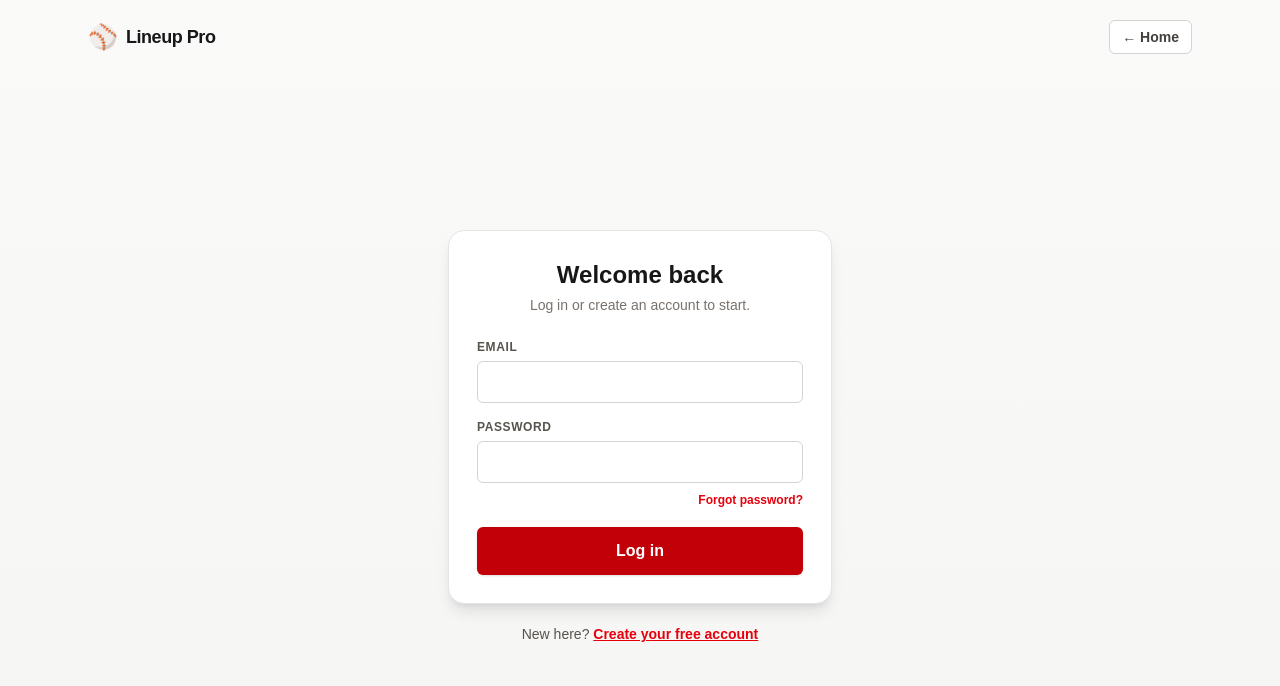
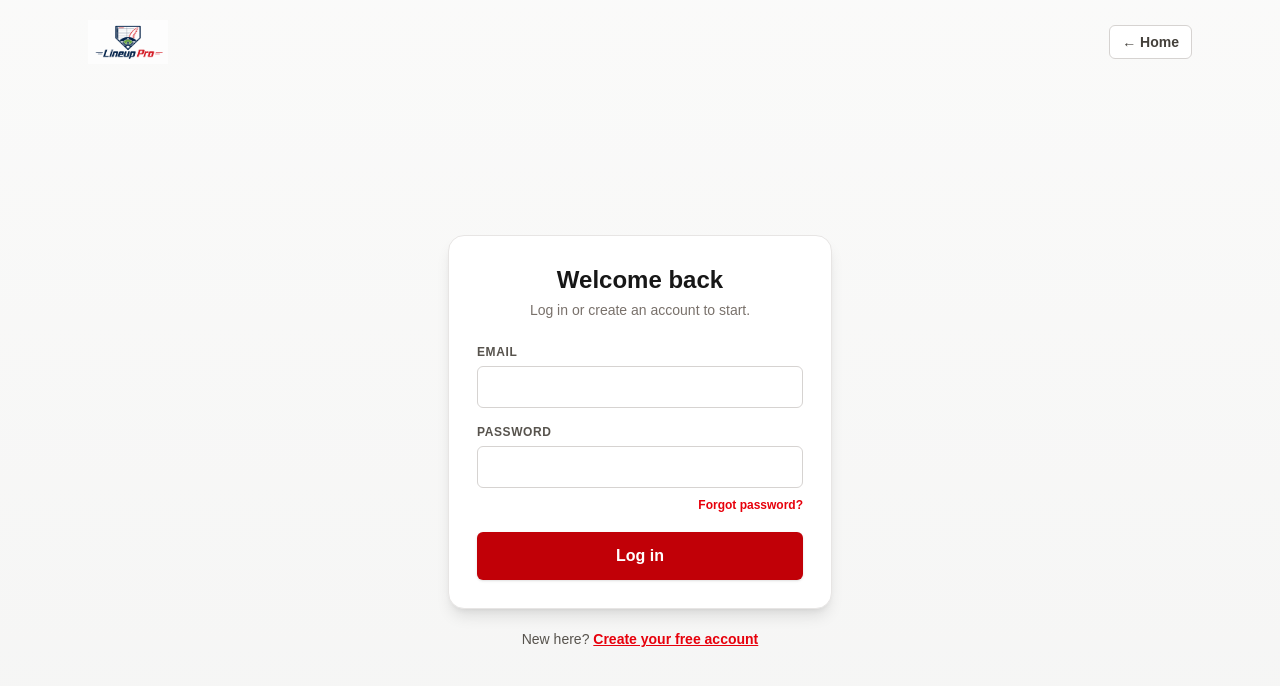
Before and after one commit to westy725116/baseball-lineup-pro, a Next.js app: page /login in a window 1280 px wide. Shown: the top 686 px of the page. Built offline with nearby package versions, Linux system fonts and the light colour scheme.

Commit message:
Wire Lineup Pro logo into all page headers + footer (replaces emoji + text)

```diff
--- a/src/app/forgot-password/page.tsx
+++ b/src/app/forgot-password/page.tsx
@@ -1,4 +1,5 @@
 import Link from "next/link";
+import Logo from "@/components/Logo";
 import { requestPasswordReset } from "./actions";
 
 type SearchParams = Promise<{ error?: string; message?: string }>;
@@ -14,8 +15,7 @@ export default async function ForgotPasswordPage({
     <div className="min-h-screen bg-gradient-to-b from-stone-50 to-stone-100 flex flex-col">
       <nav className="max-w-6xl w-full mx-auto px-4 sm:px-6 py-5 flex items-center justify-between">
         <Link href="/" className="flex items-center gap-2">
-          <span className="text-2xl">⚾</span>
-          <span className="font-bold text-lg tracking-tight">Lineup Pro</span>
+          <Logo height={44} />
         </Link>
         <Link
           href="/login"
--- a/src/app/games/page.tsx
+++ b/src/app/games/page.tsx
@@ -7,6 +7,7 @@ import { syncSubscriptionFromStripe, isPro, subStatusLabel } from "@/lib/subscri
 import { isAdmin } from "@/lib/admin";
 import { listTeamsAndEnsureDefault, pickActiveTeam } from "@/lib/teams";
 import GcScheduleWidget from "@/components/GcScheduleWidget";
+import Logo from "@/components/Logo";
 
 type SearchParams = Promise<{ team?: string }>;
 
@@ -45,7 +46,9 @@ export default async function GamesPage({
   return (
     <div className="max-w-3xl mx-auto p-4 sm:p-6 w-full">
       <header className="flex items-center justify-between mb-6 flex-wrap gap-2">
-        <h1 className="text-2xl font-bold">⚾ Lineup Pro</h1>
+        <Link href="/games">
+          <Logo height={44} />
+        </Link>
         <div className="flex items-center gap-2 text-sm">
           <span className="text-stone-500 hidden sm:inline">{user.email}</span>
           {admin && (
--- a/src/app/login/page.tsx
+++ b/src/app/login/page.tsx
@@ -1,4 +1,5 @@
 import Link from "next/link";
+import Logo from "@/components/Logo";
 import { login } from "./actions";
 
 type SearchParams = Promise<{ error?: string; message?: string }>;
@@ -14,8 +15,7 @@ export default async function LoginPage({
     <div className="min-h-screen bg-gradient-to-b from-stone-50 to-stone-100 flex flex-col">
       <nav className="max-w-6xl w-full mx-auto px-4 sm:px-6 py-5 flex items-center justify-between">
         <Link href="/" className="flex items-center gap-2">
-          <span className="text-2xl">⚾</span>
-          <span className="font-bold text-lg tracking-tight">Lineup Pro</span>
+          <Logo height={44} />
         </Link>
         <Link
           href="/"
--- a/src/app/page.tsx
+++ b/src/app/page.tsx
@@ -1,6 +1,7 @@
 import { createClient } from "@/lib/supabase/server";
 import Link from "next/link";
 import { redirect } from "next/navigation";
+import Logo from "@/components/Logo";
 
 export default async function HomePage() {
   const supabase = await createClient();
@@ -13,10 +14,7 @@ export default async function HomePage() {
     <div className="min-h-screen bg-gradient-to-b from-stone-50 to-stone-100">
       {/* Top nav */}
       <nav className="max-w-6xl mx-auto px-4 sm:px-6 py-5 flex items-center justify-between">
-        <div className="flex items-center gap-2">
-          <span className="text-2xl">⚾</span>
-          <span className="font-bold text-lg tracking-tight">Lineup Pro</span>
-        </div>
+        <Logo height={48} />
         <div className="flex items-center gap-2">
           <Link
             href="/login"
@@ -263,7 +261,10 @@ export default async function HomePage() {
       {/* Footer */}
       <footer className="border-t border-stone-200 py-8">
         <div className="max-w-6xl mx-auto px-4 sm:px-6 flex items-center justify-between text-sm text-stone-500 flex-wrap gap-3">
-          <div>⚾ Lineup Pro · © {new Date().getFullYear()}</div>
+          <div className="flex items-center gap-3">
+            <Logo height={28} />
+            <span>· © {new Date().getFullYear()}</span>
+          </div>
           <div className="flex items-center gap-4">
             <Link href="/terms" className="hover:text-stone-800">
               Terms
--- a/src/app/privacy/page.tsx
+++ b/src/app/privacy/page.tsx
@@ -1,4 +1,5 @@
 import Link from "next/link";
+import Logo from "@/components/Logo";
 
 export const metadata = {
   title: "Privacy Policy · Lineup Pro",
@@ -11,8 +12,7 @@ export default function PrivacyPage() {
     <div className="min-h-screen bg-stone-50">
       <nav className="max-w-3xl mx-auto px-4 sm:px-6 py-5 flex items-center justify-between">
         <Link href="/" className="flex items-center gap-2">
-          <span className="text-2xl">⚾</span>
-          <span className="font-bold text-lg tracking-tight">Lineup Pro</span>
+          <Logo height={44} />
         </Link>
         <Link
           href="/"
--- a/src/app/reset-password/page.tsx
+++ b/src/app/reset-password/page.tsx
@@ -1,4 +1,5 @@
 import Link from "next/link";
+import Logo from "@/components/Logo";
 import { redirect } from "next/navigation";
 import { createClient } from "@/lib/supabase/server";
 import { setNewPassword } from "./actions";
@@ -23,8 +24,7 @@ export default async function ResetPasswordPage({
     <div className="min-h-screen bg-gradient-to-b from-stone-50 to-stone-100 flex flex-col">
       <nav className="max-w-6xl w-full mx-auto px-4 sm:px-6 py-5 flex items-center justify-between">
         <Link href="/" className="flex items-center gap-2">
-          <span className="text-2xl">⚾</span>
-          <span className="font-bold text-lg tracking-tight">Lineup Pro</span>
+          <Logo height={44} />
         </Link>
       </nav>
 
--- a/src/app/share/[token]/page.tsx
+++ b/src/app/share/[token]/page.tsx
@@ -7,6 +7,7 @@ import {
   type LineupData,
 } from "@/lib/lineup";
 import styles from "@/components/LineupBuilder.module.css";
+import Logo from "@/components/Logo";
 import { addCommentByToken } from "./actions";
 
 export const dynamic = "force-dynamic";
@@ -50,10 +51,7 @@ export default async function SharedGamePage({
     <div className="min-h-screen bg-stone-50">
       <header className="bg-white border-b border-stone-200">
         <div className="max-w-5xl mx-auto px-4 sm:px-6 py-4 flex items-center justify-between">
-          <div className="flex items-center gap-2">
-            <span className="text-2xl">⚾</span>
-            <span className="font-bold tracking-tight">Lineup Pro</span>
-          </div>
+          <Logo height={40} />
           <a
             href="/"
             className="text-xs text-stone-500 hover:text-stone-800"
@@ -278,7 +276,13 @@ export default async function SharedGamePage({
         </section>
 
         <footer className="text-center text-xs text-stone-400 pb-8">
-          ⚾ Lineup Pro · <a href="/" className="hover:text-stone-600 underline">getlineuppro.com</a>
+          <span className="inline-flex items-center gap-2 align-middle">
+            <Logo height={20} />
+            <span>·</span>
+            <a href="/" className="hover:text-stone-600 underline">
+              getlineuppro.com
+            </a>
+          </span>
         </footer>
       </main>
     </div>
--- a/src/app/signup/page.tsx
+++ b/src/app/signup/page.tsx
@@ -1,4 +1,5 @@
 import Link from "next/link";
+import Logo from "@/components/Logo";
 import { signup } from "../login/actions";
 
 type SearchParams = Promise<{ error?: string; message?: string }>;
@@ -14,8 +15,7 @@ export default async function SignupPage({
     <div className="min-h-screen bg-gradient-to-b from-stone-50 to-stone-100 flex flex-col">
       <nav className="max-w-6xl w-full mx-auto px-4 sm:px-6 py-5 flex items-center justify-between">
         <Link href="/" className="flex items-center gap-2">
-          <span className="text-2xl">⚾</span>
-          <span className="font-bold text-lg tracking-tight">Lineup Pro</span>
+          <Logo height={44} />
         </Link>
         <Link
           href="/"
--- a/src/app/teams/page.tsx
+++ b/src/app/teams/page.tsx
@@ -1,4 +1,5 @@
 import Link from "next/link";
+import Logo from "@/components/Logo";
 import { redirect } from "next/navigation";
 import { createClient } from "@/lib/supabase/server";
 import { listTeamsAndEnsureDefault } from "@/lib/teams";
--- a/src/app/terms/page.tsx
+++ b/src/app/terms/page.tsx
@@ -1,4 +1,5 @@
 import Link from "next/link";
+import Logo from "@/components/Logo";
 
 export const metadata = {
   title: "Terms of Service · Lineup Pro",
@@ -11,8 +12,7 @@ export default function TermsPage() {
     <div className="min-h-screen bg-stone-50">
       <nav className="max-w-3xl mx-auto px-4 sm:px-6 py-5 flex items-center justify-between">
         <Link href="/" className="flex items-center gap-2">
-          <span className="text-2xl">⚾</span>
-          <span className="font-bold text-lg tracking-tight">Lineup Pro</span>
+          <Logo height={44} />
         </Link>
         <Link
           href="/"
--- a/src/app/upgrade/page.tsx
+++ b/src/app/upgrade/page.tsx
@@ -1,4 +1,5 @@
 import Link from "next/link";
+import Logo from "@/components/Logo";
 import { redirect } from "next/navigation";
 import { createClient } from "@/lib/supabase/server";
 import { syncSubscriptionFromStripe, isPro } from "@/lib/subscription";
@@ -30,8 +31,7 @@ export default async function UpgradePage({
     <div className="min-h-screen bg-gradient-to-b from-stone-50 to-stone-100">
       <nav className="max-w-6xl mx-auto px-4 sm:px-6 py-5 flex items-center justify-between">
         <Link href="/games" className="flex items-center gap-2">
-          <span className="text-2xl">⚾</span>
-          <span className="font-bold text-lg tracking-tight">Lineup Pro</span>
+          <Logo height={44} />
         </Link>
         <Link
           href="/games"
--- /dev/null
+++ b/src/components/Logo.tsx
@@ -0,0 +1,19 @@
+// Lineup Pro brand logo. Source file lives in /public/.
+// Pass `height` to scale (width auto-adjusts to preserve aspect ratio).
+export default function Logo({
+  height = 40,
+  className = "",
+}: {
+  height?: number;
+  className?: string;
+}) {
+  return (
+    // eslint-disable-next-line @next/next/no-img-element
+    <img
+      src="/lineup-pro-logo-original.png"
+      alt="Lineup Pro"
+      style={{ height: `${height}px`, width: "auto" }}
+      className={className}
+    />
+  );
+}
```
Also changed, not shown: public/lineup-pro-logo-512x512.png (added), public/lineup-pro-logo-original.png (added).
